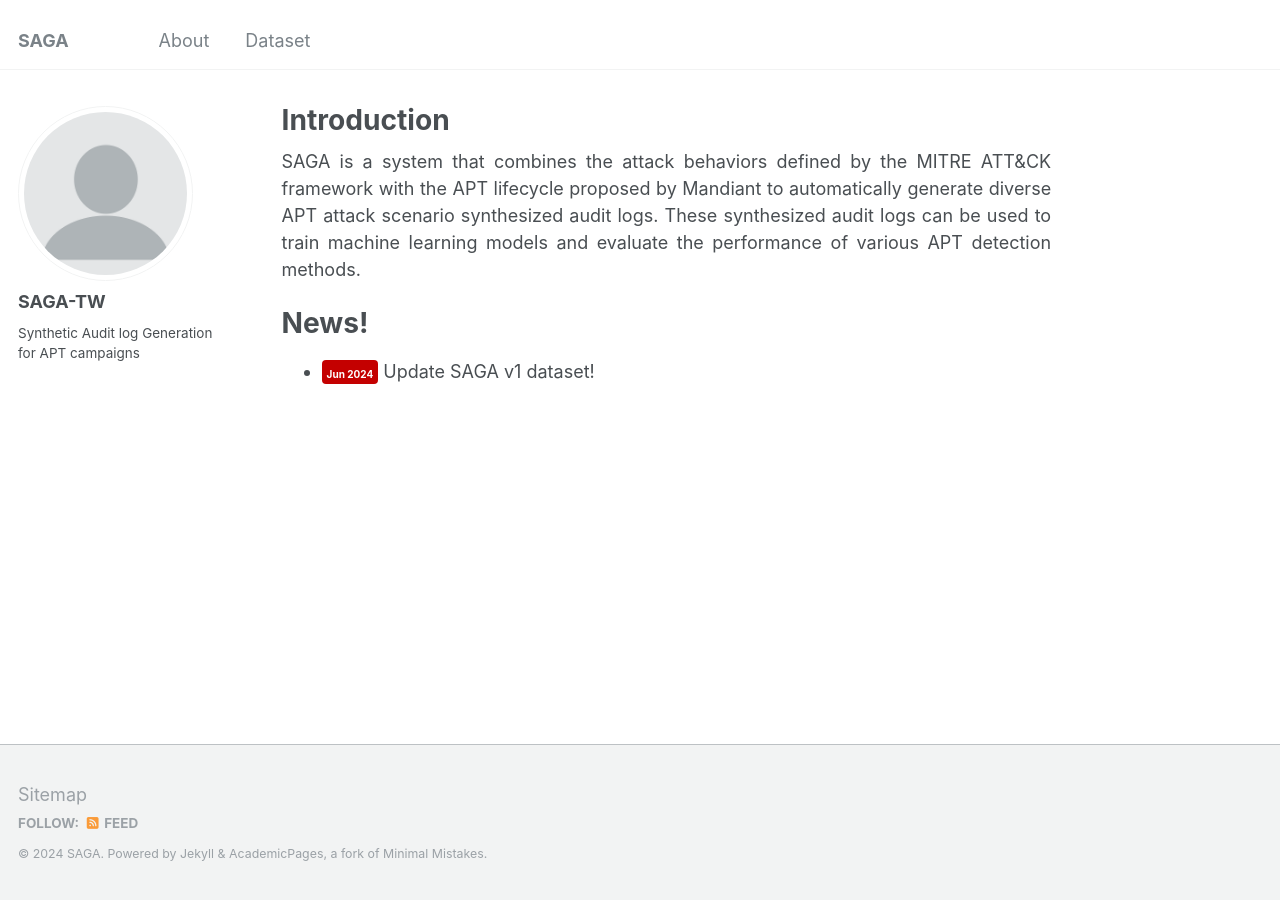
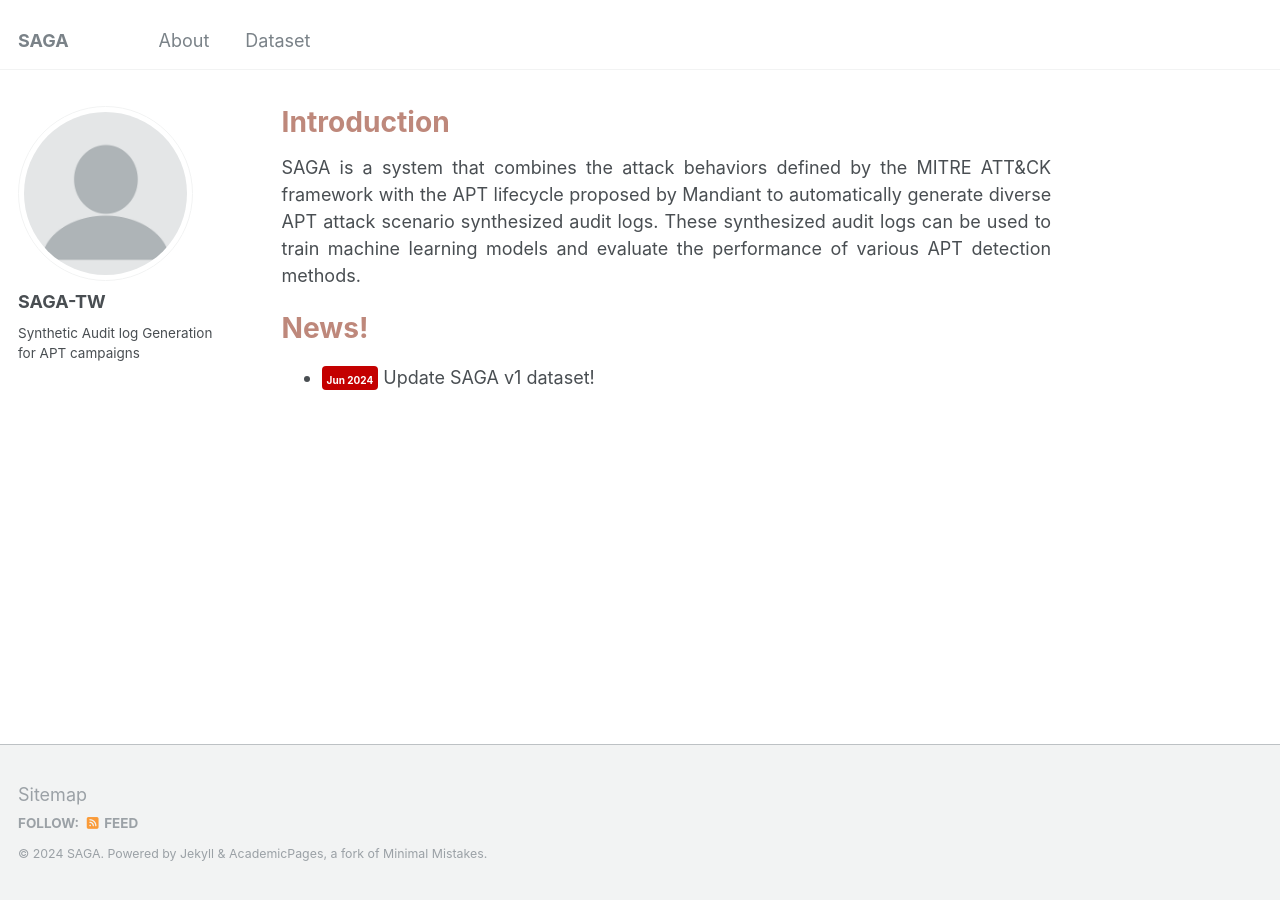
Before and after one commit to saga-tw/saga-tw.github.io, a Jekyll site: the page built from _pages/about.md, in a window 1280 px wide. Built offline with Jekyll 4.4.1, drawn with Linux system fonts in a browser that asks for light colours.

Commit message:
Update about.md

```diff
--- a/_pages/about.md
+++ b/_pages/about.md
@@ -1,16 +1,15 @@
 ---
 permalink: /
-title: "Introduction"
+title:
 author_profile: true
 redirect_from:
   - /about/
   - /about.html
 ---
-
+<h1 style= "color:#be887b"> Introduction </h1>
 <p style="text-align: justify; white-space: normal;">SAGA is a system that combines the attack behaviors defined by the MITRE ATT&CK framework with the APT lifecycle proposed by Mandiant to automatically generate diverse APT attack scenario synthesized audit logs. These synthesized audit logs can be used to train machine learning models and evaluate the performance of various APT detection methods.</p>
 
-News!
-======
+<h1 style= "color:#be887b"> News! </h1>
 <ul>
   <li> <span style="border-width: 3px ; width: 150px; height: 30px ; padding: 1px 5px 2px 5px; text-align: center; background-color:#C40000;border-radius: 4px;"><font style="font-weight:bold" color="white" size="1">Jun 2024</font></span> Update SAGA v1 dataset!</li>
 </ul>
```
